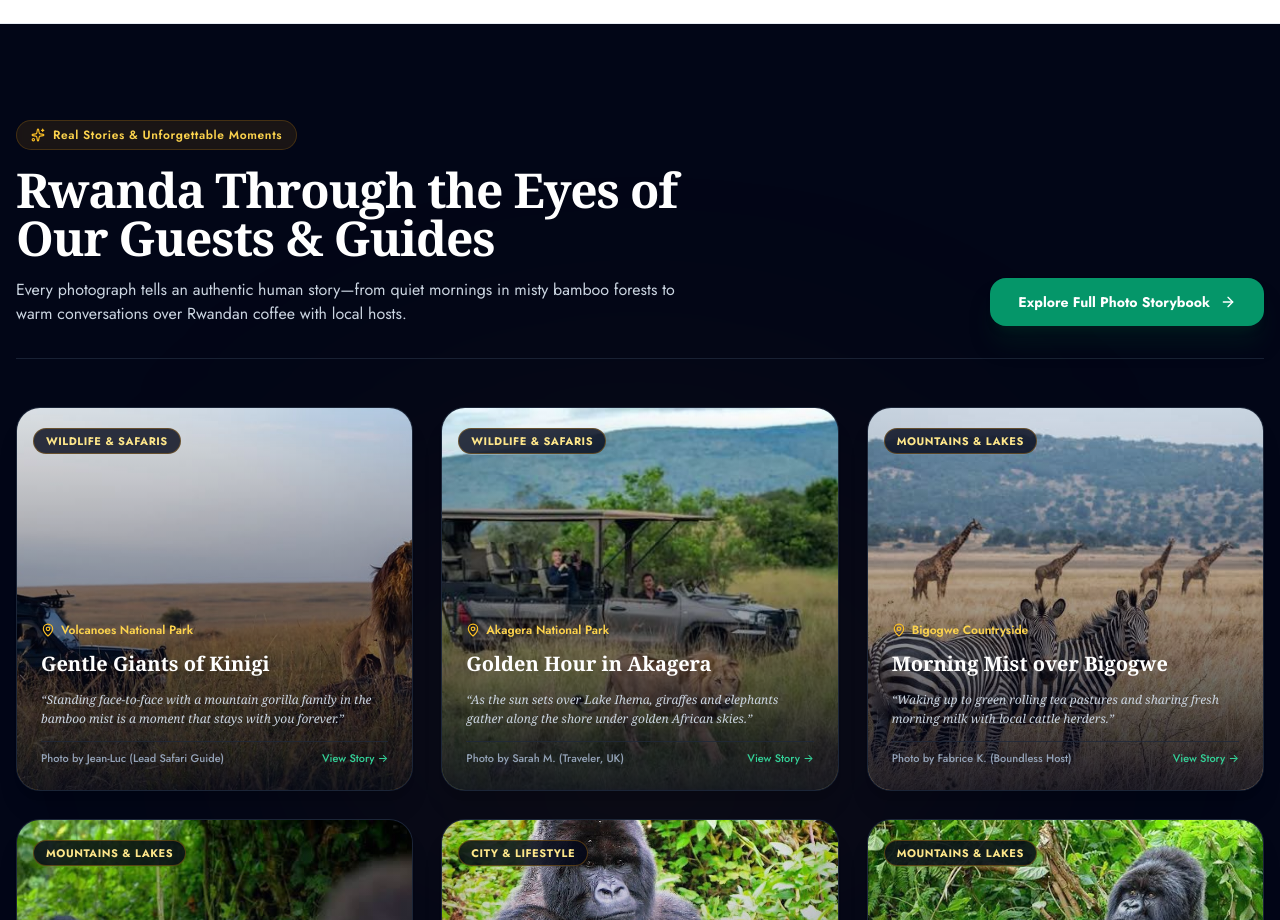
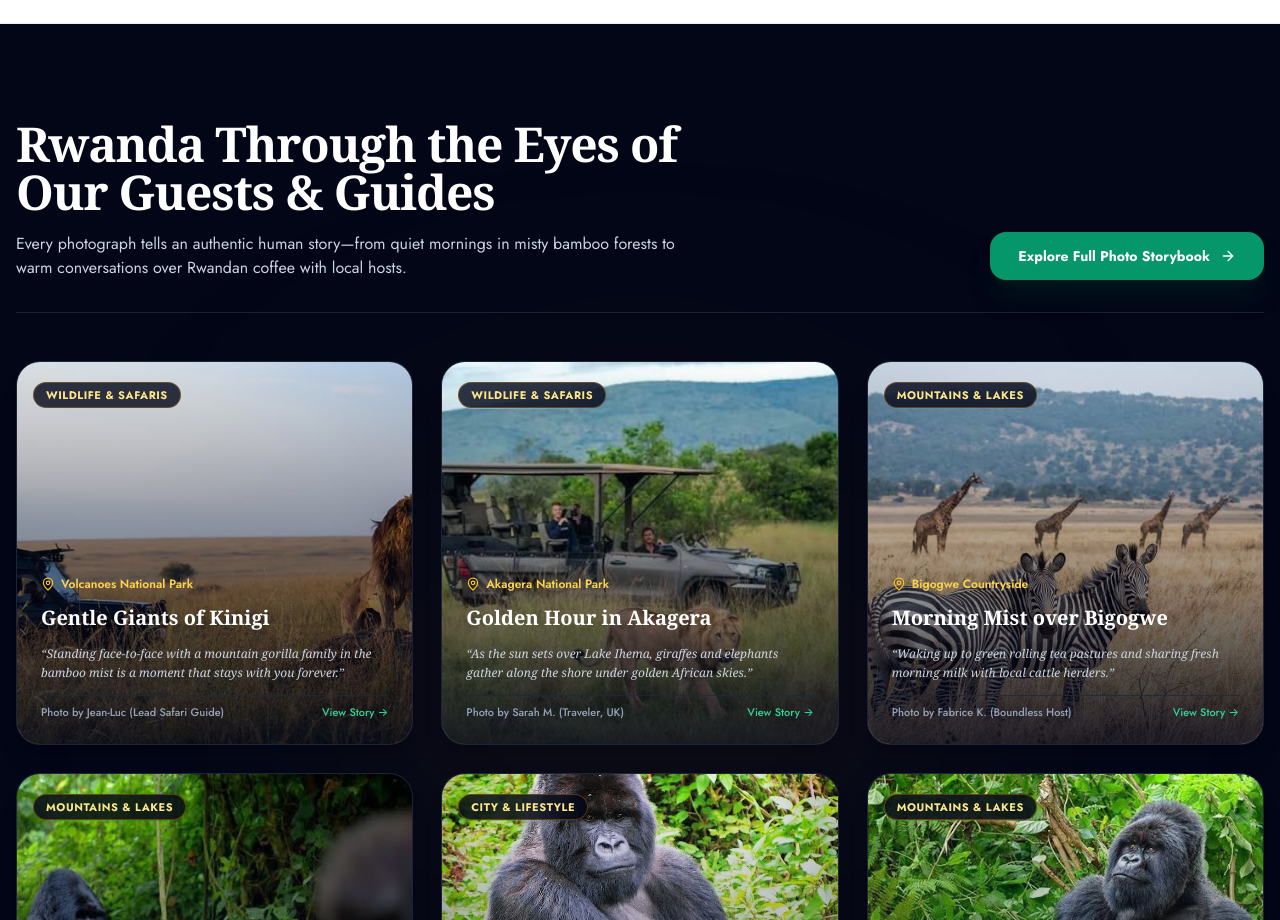
Before and after one commit to Mbokanipredit/boundless-souls-tours, a Next.js app: page / in a window 1280 px wide. Shown: the part 4260-5180 px from the top of the page. Built offline with nearby package versions, Linux system fonts and the light colour scheme.

Commit message:
Remove pill badges from gallery section and gallery page headers

```diff
--- a/src/app/gallery/page.tsx
+++ b/src/app/gallery/page.tsx
@@ -48,10 +48,6 @@ export default function GalleryPage() {
         {/* Gallery Hero Banner */}
         <section className="relative py-20 px-4 bg-gradient-to-b from-slate-900 via-slate-950 to-slate-950 border-b border-slate-800/80">
           <div className="container mx-auto max-w-4xl text-center space-y-6">
-            <div className="inline-flex items-center gap-2 text-amber-300 text-xs font-semibold tracking-wider bg-amber-500/10 border border-amber-500/20 px-4 py-1.5 rounded-full backdrop-blur-sm">
-              <Sparkles className="h-3.5 w-3.5 text-amber-400" />
-              <span>STORIES &amp; MEMORIES FROM THE TRAIL</span>
-            </div>
             <h1 className="text-4xl sm:text-6xl font-black font-serif text-white tracking-tight leading-tight">
               Rwanda Through Human Eyes
             </h1>
--- a/src/app/home/components/gallery-preview/gallery-preview.tsx
+++ b/src/app/home/components/gallery-preview/gallery-preview.tsx
@@ -191,12 +191,6 @@ export default function GalleryPreview() {
         {/* Header */}
         <div className="flex flex-col md:flex-row md:items-end justify-between gap-6 border-b border-slate-800/80 pb-8">
           <div className="space-y-4 max-w-2xl">
-            {/* Humanized Warm Pill Badge */}
-            <div className="inline-flex items-center gap-2 text-amber-300 text-xs font-semibold tracking-wider bg-amber-500/10 border border-amber-500/20 px-3.5 py-1.5 rounded-full backdrop-blur-sm">
-              <Sparkles className="h-3.5 w-3.5 text-amber-400" />
-              <span>Real Stories &amp; Unforgettable Moments</span>
-            </div>
-
             <h2 className="text-3xl sm:text-5xl font-black font-serif text-white tracking-tight leading-tight">
               Rwanda Through the Eyes of Our Guests &amp; Guides
             </h2>
```
